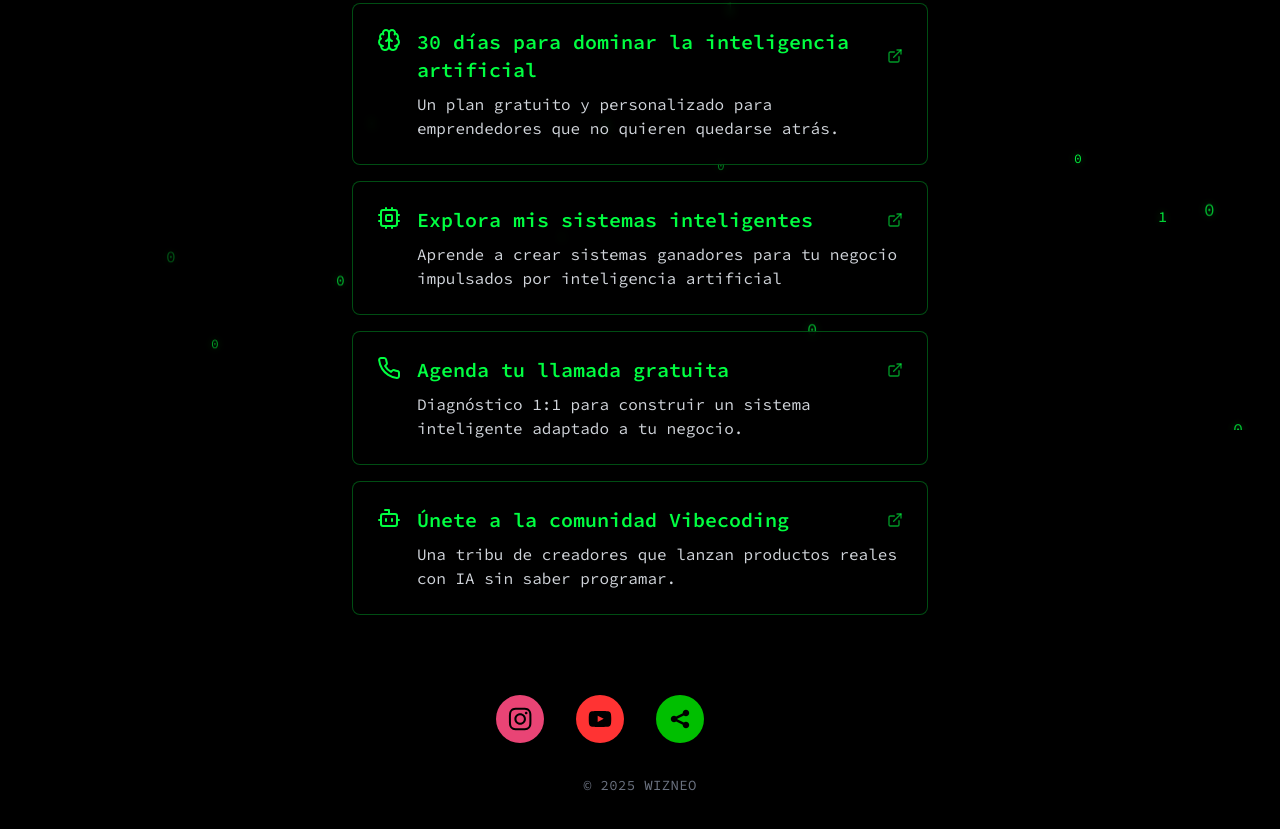
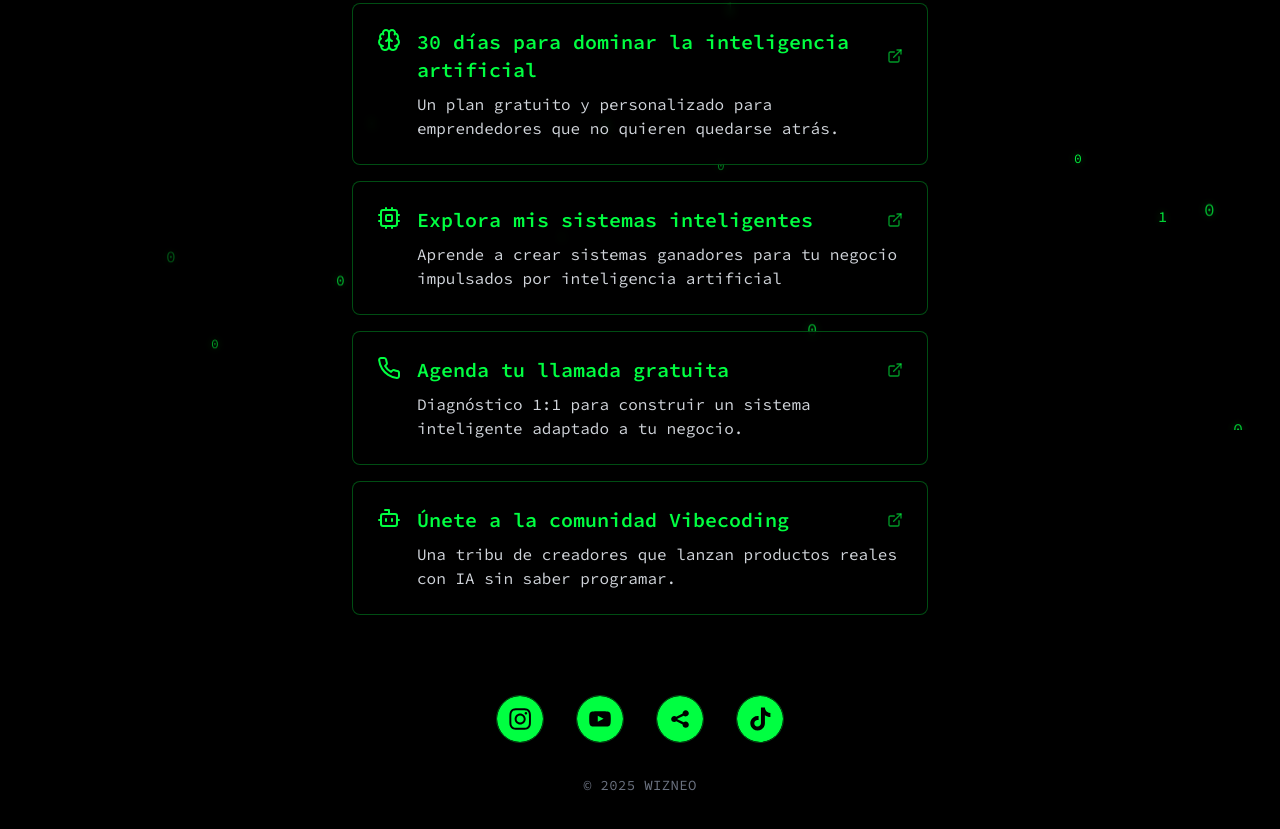
Before and after one commit to WIZNEOAI/wizneo-linktree, a React (Vite) app: page / in a window 1280 px wide. Shown: the part 370-1199 px from the top of the page. Built offline with nearby package versions, Linux system fonts and the light colour scheme.

Commit message:
Style social media icons
Make social media icons neon green and add hover animation.

```diff
--- a/src/pages/Index.tsx
+++ b/src/pages/Index.tsx
@@ -95,22 +95,38 @@ const Index = () => {
               <SocialIcon
                 url="https://instagram.com/wizneo"
                 style={{ height: 48, width: 48 }}
-                className="hover:scale-110 transform transition-transform duration-300"
+                bgColor="#00FF41"
+                fgColor="#000000"
+                className="hover-matrix-glow cursor-pointer transition-all duration-300
+                          transform hover:translate-y-[-2px] hover:scale-110 active:translate-y-0
+                          rounded-full border border-matrix-green/30"
               />
               <SocialIcon
                 url="https://youtube.com/wizneo"
                 style={{ height: 48, width: 48 }}
-                className="hover:scale-110 transform transition-transform duration-300"
+                bgColor="#00FF41"
+                fgColor="#000000"
+                className="hover-matrix-glow cursor-pointer transition-all duration-300
+                          transform hover:translate-y-[-2px] hover:scale-110 active:translate-y-0
+                          rounded-full border border-matrix-green/30"
               />
               <SocialIcon
                 url="https://x.com/wizneo"
                 style={{ height: 48, width: 48 }}
-                className="hover:scale-110 transform transition-transform duration-300"
+                bgColor="#00FF41"
+                fgColor="#000000"
+                className="hover-matrix-glow cursor-pointer transition-all duration-300
+                          transform hover:translate-y-[-2px] hover:scale-110 active:translate-y-0
+                          rounded-full border border-matrix-green/30"
               />
               <SocialIcon
                 url="https://tiktok.com/@wizneo"
                 style={{ height: 48, width: 48 }}
-                className="hover:scale-110 transform transition-transform duration-300"
+                bgColor="#00FF41"
+                fgColor="#000000"
+                className="hover-matrix-glow cursor-pointer transition-all duration-300
+                          transform hover:translate-y-[-2px] hover:scale-110 active:translate-y-0
+                          rounded-full border border-matrix-green/30"
               />
             </div>
 
```
